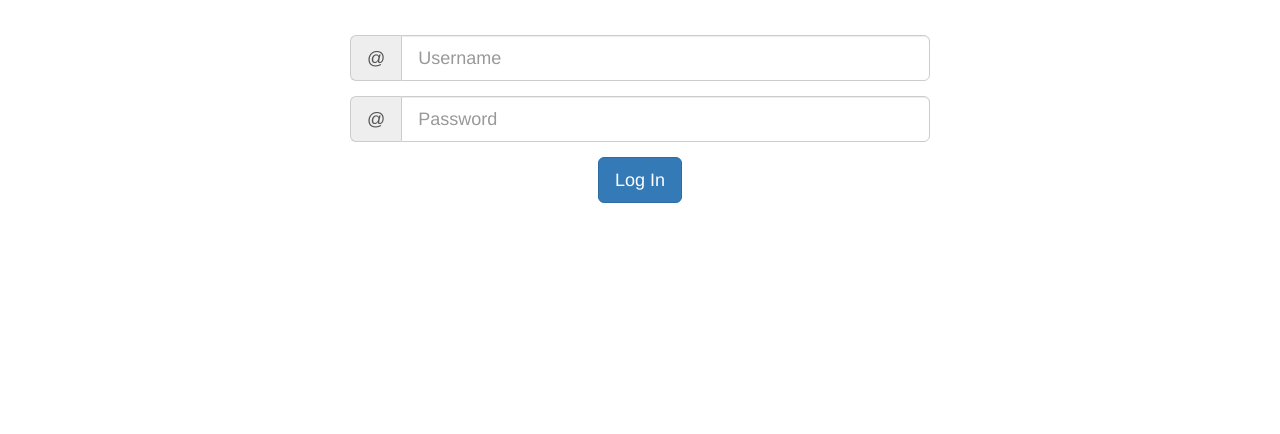
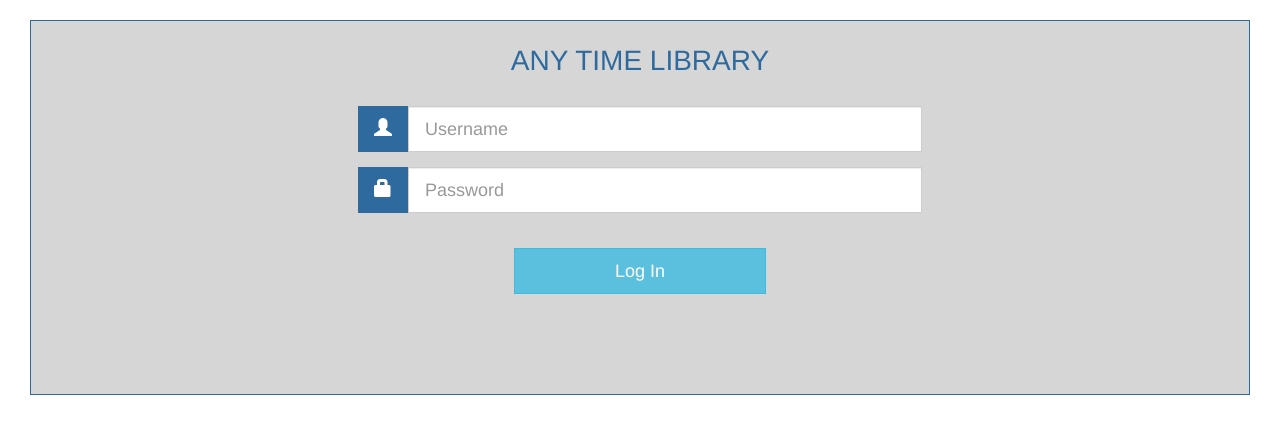
Before and after one commit to 0010abhi/anytimelibrary, an Angular app: page /login in a window 1280 px wide. Shown: the top 434 px of the page. Built offline with nearby package versions, Linux system fonts and the light colour scheme.

Commit message:
log in css

```diff
--- a/src/app/log-in/log-in.component.html
+++ b/src/app/log-in/log-in.component.html
@@ -1,16 +1,23 @@
+<div class="col-sm-12 logInFrom text-center">
+    <div class="col-sm-offset-4 col-sm-4 logInHead">ANY TIME LIBRARY</div>
     <div class="col-sm-offset-3 col-sm-6 padding-top-15">
         <form>
             <div class="input-group input-group-lg">
-        <span class="input-group-addon" id="sizing-addon1">@</span>
-        <input #user type="text" class="form-control" placeholder="Username" aria-describedby="sizing-addon1">
+                <span class="input-group-addon logInAddOn" id="sizing-addon1">
+                    <span class="glyphicon glyphicon-user"></span>
+                </span>
+                <input #user type="text" class="form-control logInControl" placeholder="Username" aria-describedby="sizing-addon1">
             </div>
             <div class="input-group input-group-lg padding-top-15">
-        <span class="input-group-addon" id="sizing-addon2">@</span>
-        <input #pass type="password" class="form-control" placeholder="Password" aria-describedby="sizing-addon2">
+                <span class="input-group-addon logInAddOn" id="sizing-addon2">
+                        <span class="glyphicon glyphicon-lock"></span>
+                </span>
+                <input #pass type="password" class="form-control logInControl" placeholder="Password" aria-describedby="sizing-addon2">
             </div>
-    <div class="text-center padding-top-15">
-        <button class="btn btn-primary btn-lg" (click)="logIn(user.value,pass.value);">Log In</button>
+            <div class="col-sm-offset-3 col-sm-6 text-center padding-top-15">
+                <button class="btn btn-info btn-lg logInBtn" (click)="logIn(user.value,pass.value);">Log In</button>
                 <!-- <button class="btn btn-primary btn-lg" (click)="logInUser();">Log In user</button> -->
             </div>
         </form>
     </div>
+</div>
--- a/src/app/log-in/log-in.component.scss
+++ b/src/app/log-in/log-in.component.scss
@@ -0,0 +1,26 @@
+.logInFrom{
+    background-color: #d6d6d6;
+    border: 1px solid #2f6a9e;
+    padding-top:20px;
+    margin-top:0px;
+    padding-bottom:100px;
+    .logInHead{
+        font-size: 28px;
+        margin-bottom: 10px;
+        color: #2f6a9e;
+    }
+    .logInBtn{
+        border-radius: 0px;
+        margin-top: 20px;
+        width:100%;
+    }
+    .logInAddOn{
+        background-color: #2f6a9e;
+        color: white;
+        border-radius: 0px;
+        border: 0px;
+    }
+    .logInControl{
+        border-radius: 0px;
+    }
+}
--- a/src/app/user-panel/user-panel.component.html
+++ b/src/app/user-panel/user-panel.component.html
@@ -12,13 +12,13 @@
   </nav>
   <div class="col-sm-12 btnPanel">
       <div class="col-sm-4">
-          <button class="libBtn" (click)="setCurrentPanel('user-profile');">Profile</button>
+          <button [ngClass]="{'libBtn':true, 'libBtnActive':currentPanel==='user-profile'}" (click)="setCurrentPanel('user-profile');">Profile</button>
       </div>
       <div class="col-sm-4">
-          <button class="libBtn" (click)="setCurrentPanel('book-detail');">Books In Library</button>
+          <button [ngClass]="{'libBtn':true, 'libBtnActive':currentPanel==='book-detail'}" (click)="setCurrentPanel('book-detail');">Books In Library</button>
       </div>
       <div class="col-sm-4">
-          <button class="libBtn" (click)="setCurrentPanel('book-logs');">Return Books</button>
+          <button [ngClass]="{'libBtn':true, 'libBtnActive':currentPanel==='book-logs'}" (click)="setCurrentPanel('book-logs');">Return Books</button>
       </div>
   </div>
   <div class="col-sm-12" [ngSwitch]="currentPanel">
--- a/src/app/user-panel/user-panel.component.scss
+++ b/src/app/user-panel/user-panel.component.scss
@@ -29,6 +29,10 @@
                 font-size: 18px;
                 border: 0px;
             }
+            .libBtnActive{
+                background-color: #5bc0de !important;
+                color:black;
+            }
         }
     }
 }
--- a/src/app/user-profile/user-profile.component.html
+++ b/src/app/user-profile/user-profile.component.html
@@ -1,14 +1,3 @@
 <div class="col-sm-12">
-    <div class="col-sm-8">
-        Welcome, Abhishek
-        Social Ids:
-    </div>
-    <div class="col-sm-4 thumbnail" style="height:150px">
-        <img src=".." alt="...">
-    </div>
-    <div class="clearfix"></div>
-    <div class="col-sm-12">
-        <label>Friends</label>
-    </div>
-    <div class="clearfix"></div>
-  </div>
+    Profile Page Works.
+</div>
```
Lines whose indentation alone changed are shown as unchanged.
